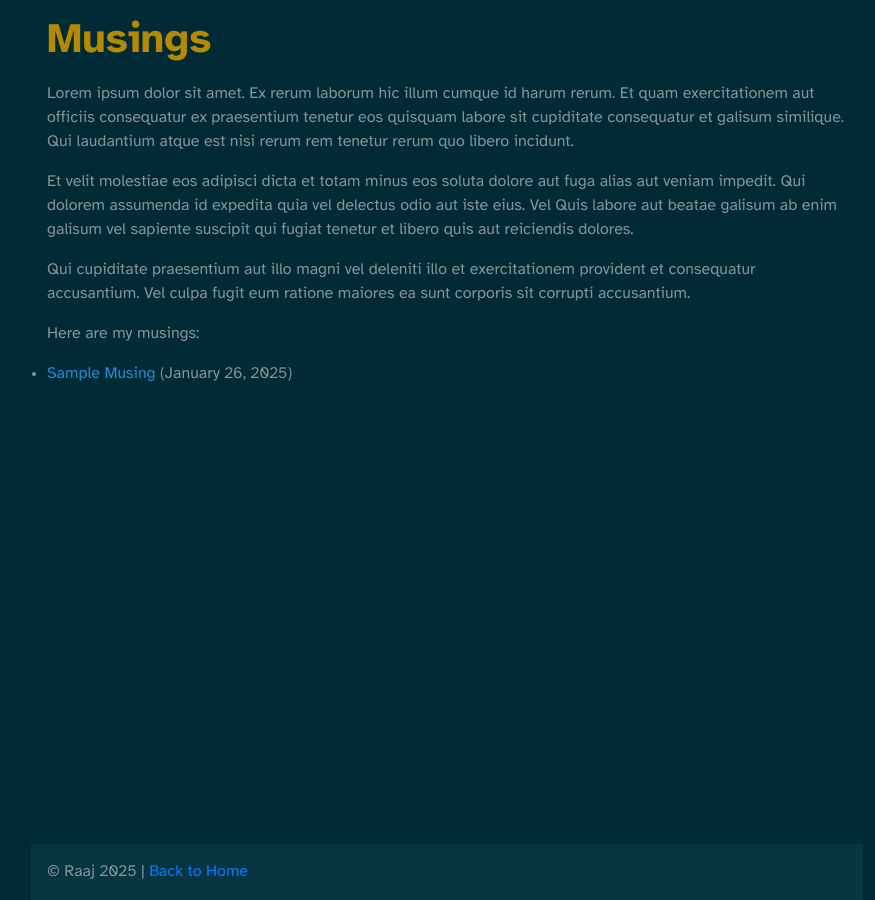
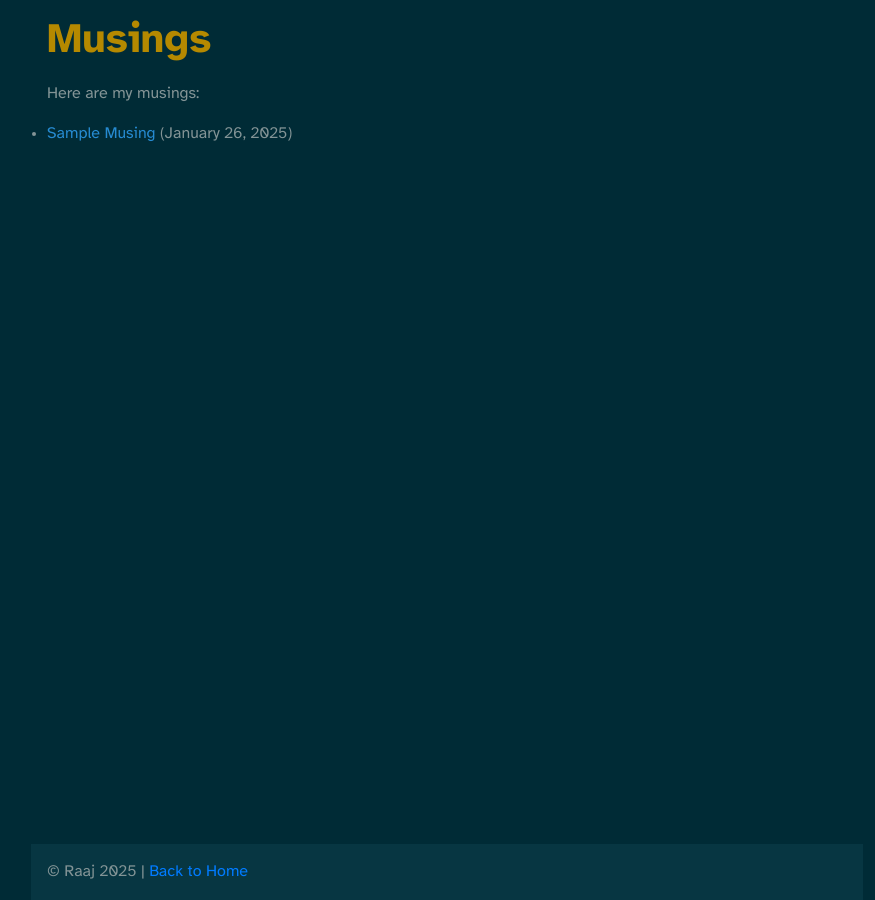
Before and after one commit to itsraaj/itsraaj.github.io, a Jekyll site: the page built from musings.md, in a window 1280 px wide. Shown: the whole page, without its empty margins (193-1068 px from the left). Built offline with Jekyll 4.4.1, drawn with Linux system fonts in a browser that asks for light colours.

Commit message:
Update musings.md

```diff
--- a/musings.md
+++ b/musings.md
@@ -5,12 +5,6 @@ permalink: /musings/
 ---
 
 # Musings
-
-Lorem ipsum dolor sit amet. Ex rerum laborum hic illum cumque id harum rerum. Et quam exercitationem aut officiis consequatur ex praesentium tenetur eos quisquam labore sit cupiditate consequatur et galisum similique. Qui laudantium atque est nisi rerum rem tenetur rerum quo libero incidunt.
-
-Et velit molestiae eos adipisci dicta et totam minus eos soluta dolore aut fuga alias aut veniam impedit. Qui dolorem assumenda id expedita quia vel delectus odio aut iste eius. Vel Quis labore aut beatae galisum ab enim galisum vel sapiente suscipit qui fugiat tenetur et libero quis aut reiciendis dolores.
-
-Qui cupiditate praesentium aut illo magni vel deleniti illo et exercitationem provident et consequatur accusantium. Vel culpa fugit eum ratione maiores ea sunt corporis sit corrupti accusantium.
 
 Here are my musings:
 
```
